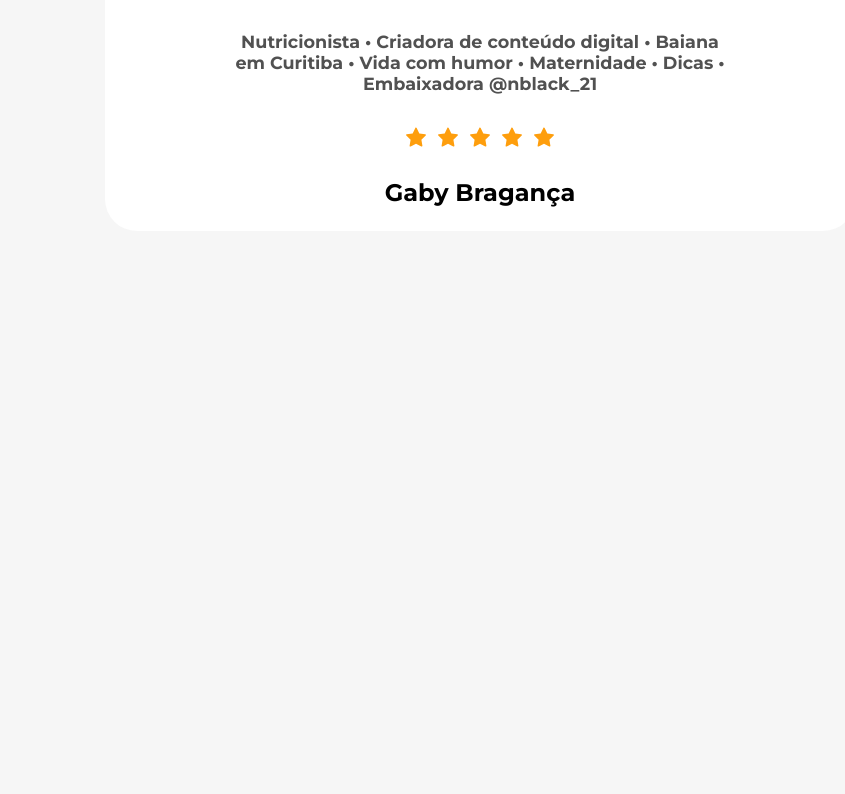
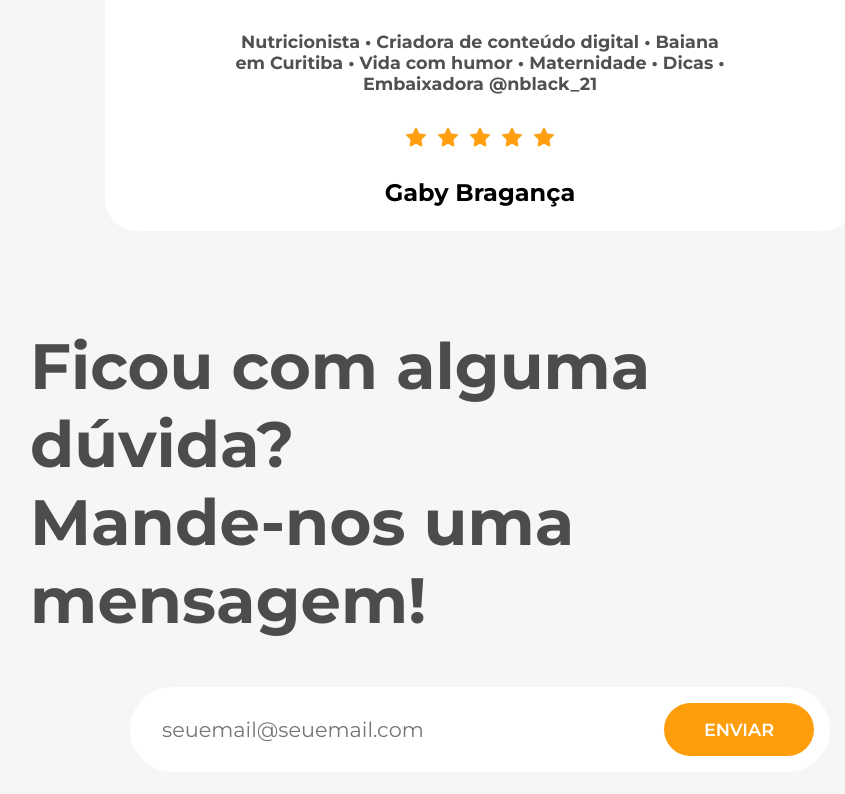
Before and after one commit to JethroTiago/express-cajacity, a React (Create React App) app: page / in a window 1280 px wide. Shown: the part 3524-4318 px from the top of the page, without its empty margins (160-1005 px from the left). Before the commit the page ends 3787 px from the top, so only its background shows below. Built offline with nearby package versions, Linux system fonts and the light colour scheme.

Commit message:
Criado códigos finais e estilização para Contato.js

```diff
--- a/src/App.css
+++ b/src/App.css
@@ -273,3 +273,34 @@ nav {
 .testimonial-section-bottom h2 {
   margin-top: 1.5rem;
 }
+
+/* SEÇÃO CONTATO */
+
+.contact-page-wrapper h1 {
+  max-width: 900px !important;
+}
+.contact-page-wrapper {
+  display: flex;
+  align-items: center;
+  justify-content: center;
+  flex-direction: column;
+  margin: 6rem 0rem;
+}
+.contact-form-container {
+  background-color: white;
+  max-width: 700px;
+  width: 100%;
+  margin-top: 3rem;
+  display: flex;
+  align-items: center;
+  padding: 1rem;
+  border-radius: 5rem;
+}
+.contact-form-container input {
+  flex: 1;
+  height: 100%;
+  border: none;
+  outline: none;
+  font-size: 1.3rem;
+  padding: 0.5rem 1rem;
+}
--- a/src/App.js
+++ b/src/App.js
@@ -3,6 +3,7 @@ import Home from './Components/Home';
 import Sobre from './Components/Sobre';
 import Trabalho from './Components/Trabalho';
 import Depoimentos from './Components/Depoimentos';
+import Contato from './Components/Contato';
 
 function App() {
   return (
@@ -11,6 +12,7 @@ function App() {
       <Sobre />
       <Trabalho />
       <Depoimentos />
+      <Contato />
     </div>
   );
 }
--- a/src/Components/Contato.js
+++ b/src/Components/Contato.js
@@ -1,7 +1,16 @@
 import React from 'react';
 
 const Contato = () => {
-  return <div>Contato</div>
-}
+    return (
+      <div className="contact-page-wrapper">
+        <h1 className="primary-heading">Ficou com alguma dúvida?</h1>
+        <h1 className="primary-heading">Mande-nos uma mensagem!</h1>
+        <div className="contact-form-container">
+          <input type="text" placeholder="seuemail@seuemail.com" />
+          <button className="secondary-button">ENVIAR</button>
+        </div>
+      </div>
+    );
+  };
 
-export default Contato;
+  export default Contato;
```
